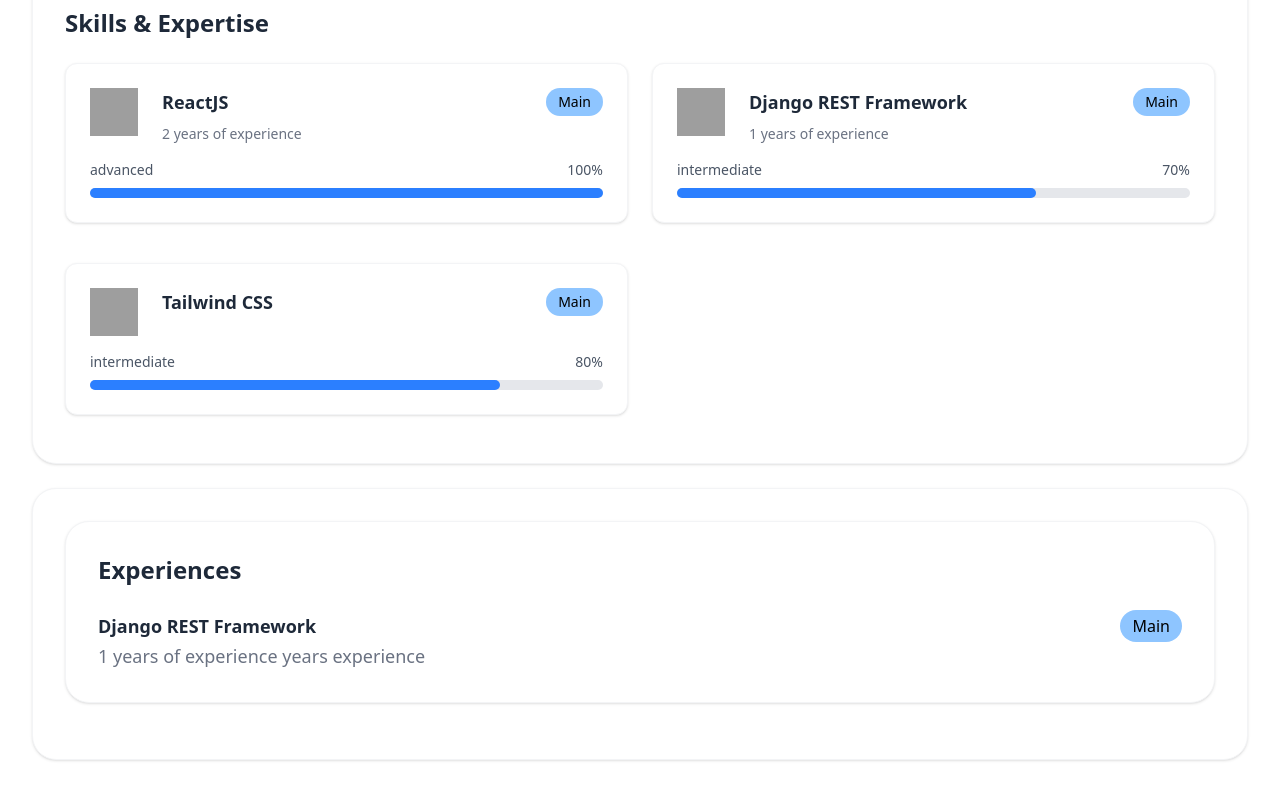
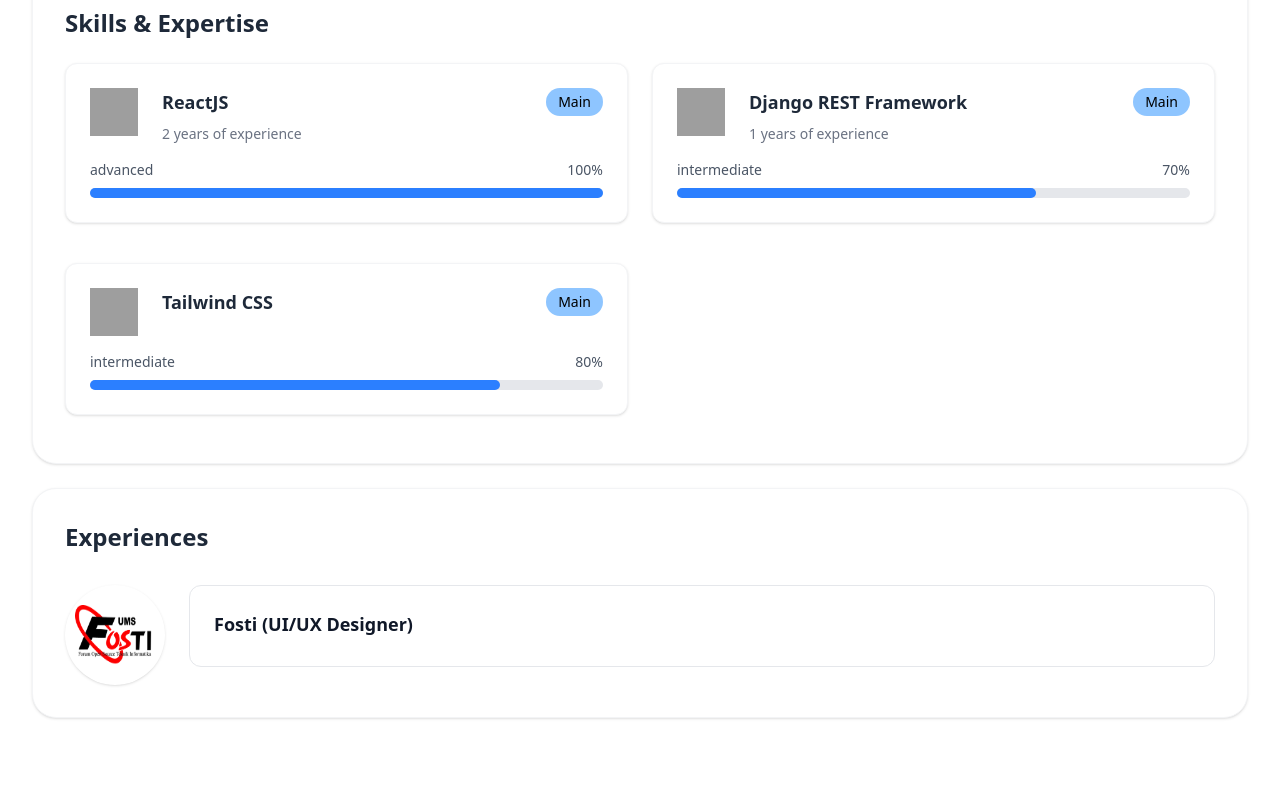
Before and after one commit to Kmasetya/Porti, a React (Vite) app: page / in a window 1280 px wide. Shown: the part 374-1174 px from the top of the page. Built offline with nearby package versions, Linux system fonts and the light colour scheme; grey boxes are pictures that could not be loaded.

Commit message:
merubah gambar

```diff
--- a/src/components/Experiences.jsx
+++ b/src/components/Experiences.jsx
@@ -1,25 +1,23 @@
 import React from "react";
 import data from "../data/data.json";
+import fosti from "../assets/fosti.webp";
 
 const Experiences = () => {
   return (
     <div className="bg-white rounded-3xl p-8 shadow-sm mb-6 border border-gray-100">
-      <div className="bg-white rounded-3xl p-8 shadow-sm mb-6 border border-gray-100">
-        <h2 className="text-2xl font-bold text-gray-800 mb-6"> Experiences</h2>
-        {/* 2. TEKS (Mengambil SISA ruang penuh) */}
-        <div className="flex-1 text-center md:text-left">
-          {/* 3. BARIS JUDUL (Memaksa H3 dan SPAN ke ujung) */}
-          <div className="flex justify-between items-center">
-            <h3 className="font-bold text-gray-800 text-lg">
-              {data.skills[1].name}
+      <h2 className="text-2xl font-bold text-gray-800 mb-8">Experiences</h2>
+      <div className="flex items-start gap-6">
+        <div className="flex-none flex flex-col items-center">
+          <div className="w-25 h-25 bg-white rounded-full flex items-center justify-center shadow-sm z-10">
+            <img src={fosti} alt="" className="w-20 h-15 flex-shrink-0" />
+          </div>
+        </div>
+        <div className="flex-1 border border-gray-200 rounded-xl p-6 hover:shadow-md transition-shadow duration-300">
+          <div className="flex justify-between items-start mb-1">
+            <h3 className="font-bold text-gray-900 text-lg">
+              Fosti (UI/UX Designer)
             </h3>
-            <span className="bg-blue-300 px-3 py-1 rounded-full backdrop-blur-sm flex-none">
-              Main
-            </span>
           </div>
-          <h1 className="font-normal text-gray-500 text-lg">
-            {data.skills[1].years_of_experience} years experience
-          </h1>
         </div>
       </div>
     </div>
```
Also changed, not shown: src/assets/fosti.webp (added).
